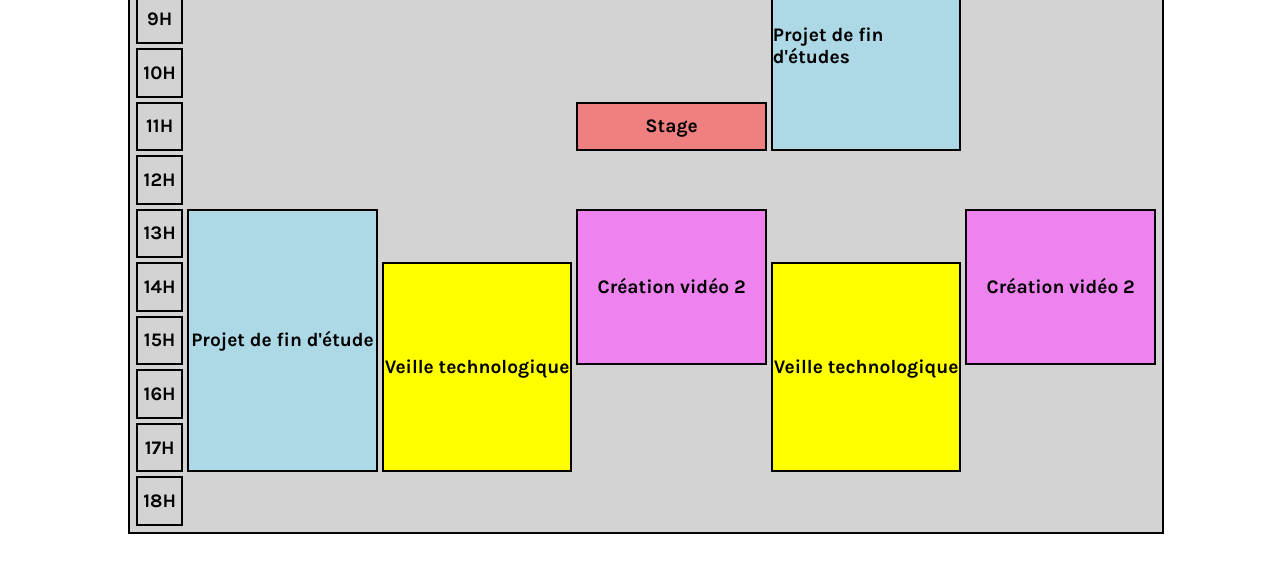
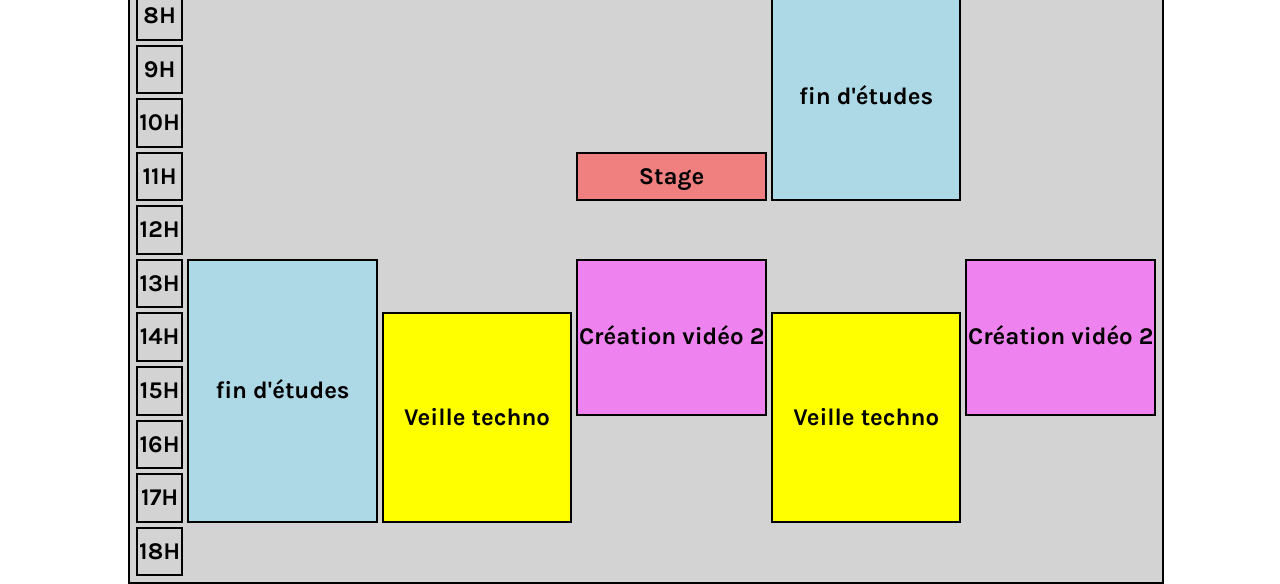
Before and after one commit to MiguelASV/ex4, a plain HTML site: page index.html in a window 1280 px wide. Shown: the part 323-907 px from the top of the page. Before the commit the page ends 857 px from the top, so only its background shows below. Drawn offline with Linux system fonts and the light colour scheme.

Commit message:
Ajustements nécessaires

```diff
--- a/index.html
+++ b/index.html
@@ -45,12 +45,12 @@
         <div class="seize"><h4>16H</h4></div>
         <div class="dix-sept"><h4>17H</h4></div>
         <div class="dix-huit"><h4>18H</h4></div>
-        <div class="projet-lundi"><h4>Projet de fin d'étude</h4></div>
-        <div class="veille-mardi"><h4>Veille technologique</h4></div>
+        <div class="projet-lundi"><h4>fin d'études</h4></div>
+        <div class="veille-mardi"><h4>Veille techno</h4></div>
         <div class="stage"><h4>Stage</h4></div>
         <div class="video-merc"><h4>Création vidéo 2</h4></div>
-        <div class="projet-jeudi"><h4>Projet de fin d'études</h4></div>
-        <div class="veille-jeudi"><h4>Veille technologique</h4></div>
+        <div class="projet-jeudi"><h4>fin d'études</h4></div>
+        <div class="veille-jeudi"><h4>Veille techno</h4></div>
         <div class="video-ven"><h4>Création vidéo 2</h4></div>
     </main>
 </body>
--- a/scss/_horaire.scss
+++ b/scss/_horaire.scss
@@ -122,6 +122,6 @@ body {
 @media only screen and (min-width: 992px) {
 
     body {
-        font-size: 1.2em;
+        font-size: 1.5em;
     }
 }
```
Also changed, not shown: css/style.css.
